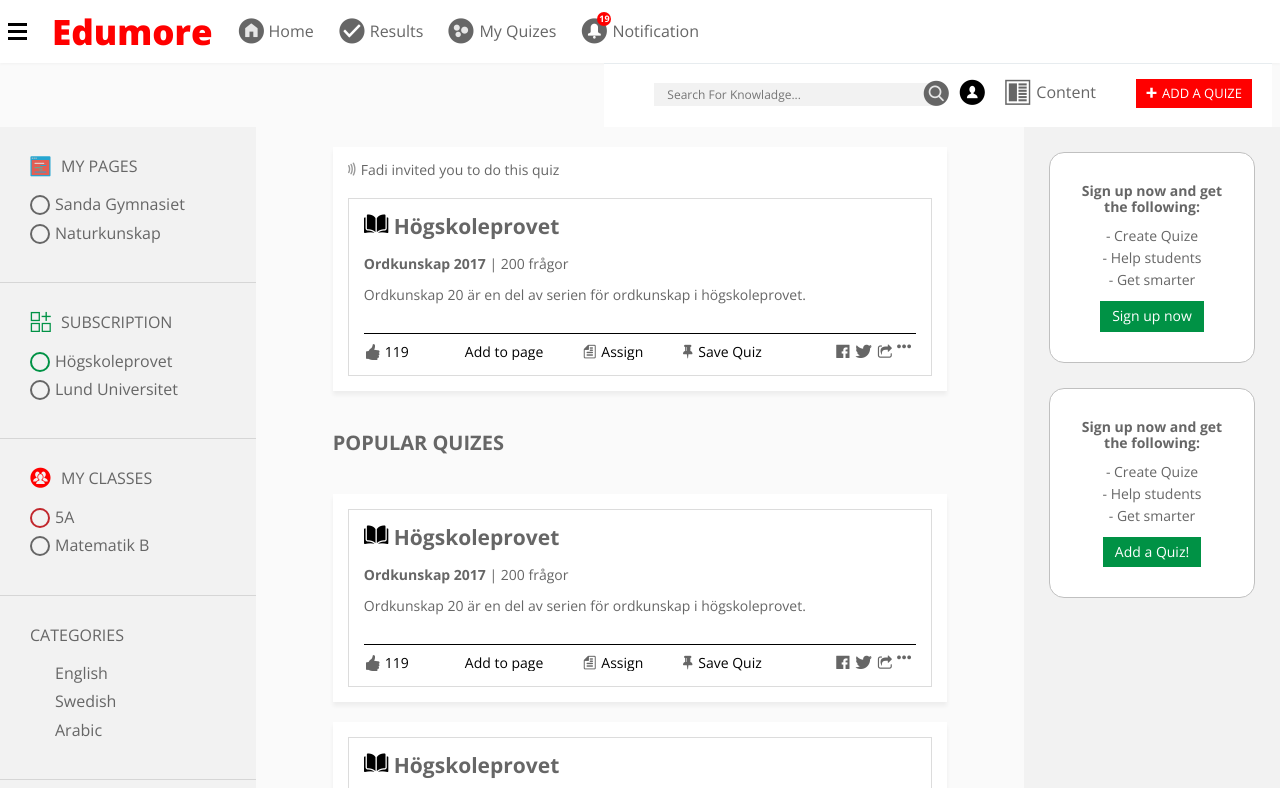
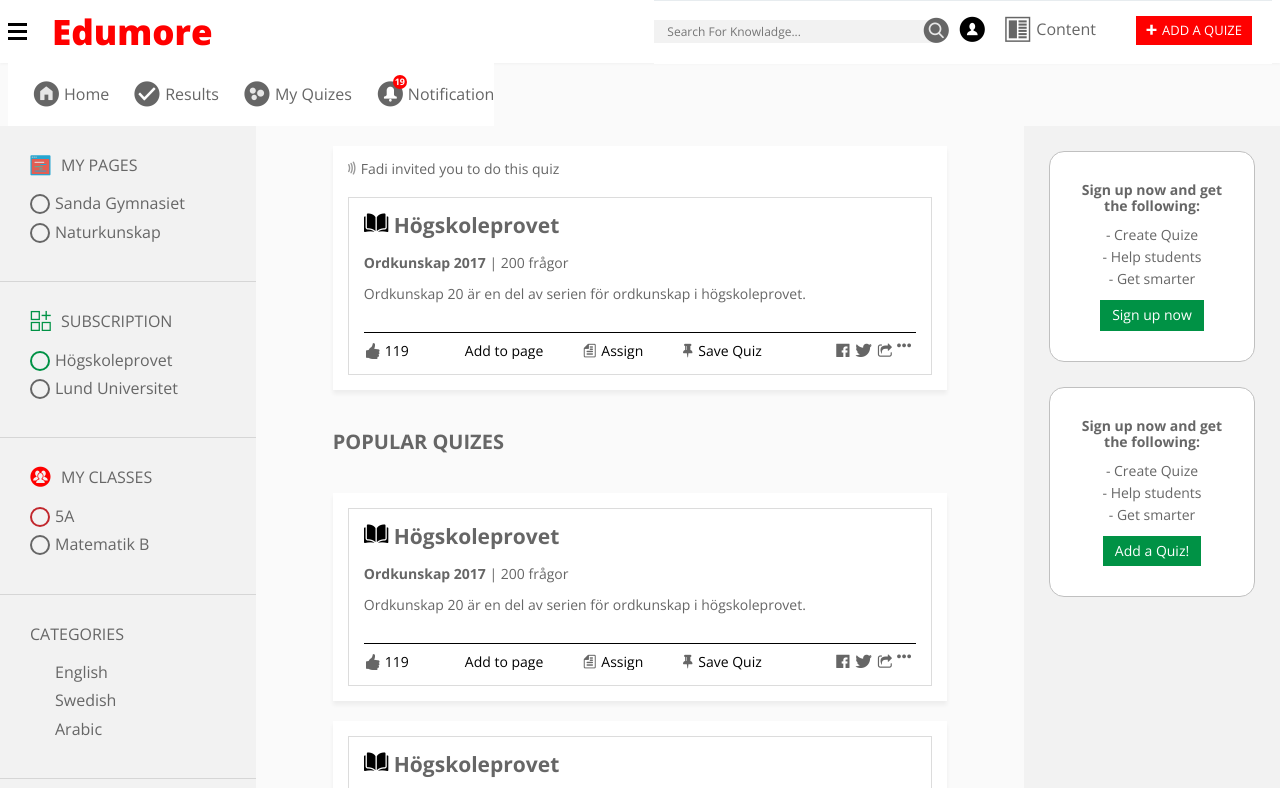
Before and after one commit to alphaPlusPlus/edumore, a website: page src/index.html in a window 1280 px wide. Both pictures are taken after a click on the link 17 px from the left and 32 px from the top of the page. Shown: the top 788 px of the page. Drawn offline with nearby package versions, Linux system fonts and the light colour scheme.

Commit message:
new updates

```diff
--- a/gulpfile.js
+++ b/gulpfile.js
@@ -19,6 +19,7 @@ const watch = require('gulp-watch');
 const rename = require('gulp-rename');
 const del = require('del');
 const runSequence = require('run-sequence');
+const wait = require('gulp-wait');
 
 
 
@@ -73,13 +74,12 @@ gulp.task('sync', () => {
 //
 gulp.task('css', () => {
   return gulp.src(paths.sass)
+    .pipe(wait(500))
     .pipe(sass({
-
       includePaths: [
         'node_modules/susy/sass',
         'node_modules/sass-mq'
       ],
-
       outputStyle: 'expanded'
 
     }).on('error', sass.logError))
@@ -91,7 +91,6 @@ gulp.task('css', () => {
     }))
 
     //.pipe(cleanCSS())
-
     .pipe(rename('styles.css'))
 
     .pipe(gulp.dest(paths.css))
--- a/package.json
+++ b/package.json
@@ -3,7 +3,7 @@
   "devDependencies": {
     "browser-sync": "*",
     "del": "*",
-    "gulp": "^3.8.11",
+    "gulp": "^3.9.1",
     "gulp-autoprefixer": "*",
     "gulp-clean-css": "*",
     "gulp-rename": "*",
@@ -17,6 +17,7 @@
     "@drewbot/sass-flexbox-grid": "^2.0.7",
     "flexboxgrid-sass": "^8.0.5",
     "gulp-install": "^1.1.0",
+    "gulp-wait": "0.0.2",
     "yarn": "^1.6.0"
   }
 }
--- a/src/css/styles.css
+++ b/src/css/styles.css
@@ -457,42 +457,30 @@ main {
 .header__button {
   float: left;
   margin-top: 23px;
-  margin-right: 25px;
+  margin-right: 5px;
 }
 
 .header__title {
   color: #ff0000;
-  font-size: 35px;
+  font-size: 25px;
   line-height: 63px;
   font-weight: 800;
+  float: left;
 }
 
 .header__right {
-  overflow: hidden;
-  border-top: 0.1rem solid #e7ecef;
-  background: #ffffff;
-  display: none;
+  float: right;
+  display: block;
   /*search form*/
 }
 
-.header__right.js-opened {
-  display: block;
-}
-
 .header__right form {
-  position: relative;
+  margin-top: 18px;
   float: left;
-  line-height: 63px;
 }
 
 .header__right form input {
-  width: 285px;
-  background: #f2f2f2;
-  font-size: 12px;
-  outline: none;
-  border: none;
-  height: 23px;
-  padding: 0 13px;
+  display: none;
 }
 
 .header__right form button {
@@ -501,23 +489,20 @@ main {
   background: url(../img/search.png);
   width: 26px;
   height: 26px;
-  position: absolute;
-  top: 16px;
-  right: -10px;
 }
 
 .header__right .profile {
   float: left;
   display: block;
   text-decoration: none;
-  margin: 15px 20px;
+  margin: 18px 5px;
 }
 
 .header__right .content {
   float: left;
   display: block;
   text-decoration: none;
-  margin: 15px 20px 15px 0px;
+  margin: 18px 0px 15px 0px;
   line-height: 26px;
   font-size: 16px;
   color: #666666;
@@ -528,11 +513,15 @@ main {
   margin-right: 5px;
 }
 
+.header__right .content > span {
+  display: none;
+}
+
 .header__right .add-button {
   float: left;
   display: block;
   text-decoration: none;
-  margin: 15px 20px;
+  margin: 18px 0;
   font-size: 13px;
   font-weight: 500;
   height: 29px;
@@ -543,25 +532,35 @@ main {
 }
 
 .header__right .add-button img {
-  margin-right: 5px;
+  margin-right: 0px;
+}
+
+.header__right .add-button > span {
+  display: none;
 }
 
 /* NAVIGATION
 ============================================================ */
 .nav {
-  top: 4.2rem;
+  position: absolute;
+  top: 60px;
   left: 0;
   right: 0;
   z-index: 1000;
-  display: block;
   background-color: #fff;
   -webkit-box-shadow: 0 0.4rem 0.4rem rgba(0, 0, 0, 0.05);
   box-shadow: 0 0.4rem 0.4rem rgba(0, 0, 0, 0.05);
   display: none;
+  visibility: hidden;
+  -webkit-transition: all 2s linear 1s;
+  -o-transition: all 2s linear 1s;
+  -moz-transition: all 2s linear 1s;
+  transition: all 2s linear 1s;
 }
 
 .nav.js-opened {
   display: block;
+  visibility: visible;
 }
 
 .nav__container {
@@ -871,24 +870,16 @@ footer .footer-right .social-media img {
 */
 @media (min-width: 48em) {
   .header__right {
-    display: none;
+    display: block;
+    float: right;
   }
   .header__title {
     float: left;
+    font-size: 35px;
   }
   .header .nav {
-    float: left;
-    display: block;
-    -webkit-box-shadow: none;
-    box-shadow: none;
-  }
-  .header .nav__container {
-    clear: both;
-    overflow: hidden;
-  }
-  .header .nav__item {
-    float: left;
-    border: none;
+    position: absolute;
+    top: 60px;
   }
 }
 
@@ -915,19 +906,67 @@ footer .footer-right .social-media img {
     width: 30%;
     display: block;
   }
+  .header__button {
+    float: left;
+    margin-right: 25px;
+  }
   .header__title {
     float: left;
+    font-size: 35px;
   }
   .header__right {
-    display: none;
-    float: right;
+    margin: 0;
+    overflow: hidden;
     border-top: 0.1rem solid #e7ecef;
     background: #ffffff;
+    float: right;
     /*search form*/
   }
+  .header__right.js-opened {
+    display: block;
+  }
   .header__right form {
-    margin-left: 50px;
-    width: auto;
+    position: relative;
+    float: left;
+    line-height: 63px;
+    margin-top: 0;
+  }
+  .header__right form input {
+    width: 285px;
+    background: #f2f2f2;
+    font-size: 12px;
+    outline: none;
+    border: none;
+    height: 23px;
+    padding: 0 13px;
+    display: inline;
+  }
+  .header__right form button {
+    position: absolute;
+    top: 16px;
+    right: -10px;
+  }
+  .header__right .profile {
+    margin: 15px 20px;
+  }
+  .header__right .content {
+    margin: 15px 20px 15px 0px;
+  }
+  .header__right .content > span {
+    display: inline-block;
+  }
+  .header__right .add-button {
+    margin: 15px 20px;
+  }
+  .header__right .add-button img {
+    margin-right: 5px;
+  }
+  .header__right .add-button > span {
+    display: inline-block;
+  }
+  .header .nav {
+    top: 0;
+    position: relative;
   }
   footer {
     display: block;
@@ -970,6 +1009,13 @@ footer .footer-right .social-media img {
 @media (min-width: 80em) {
   .header__right {
     display: block;
+    float: right;
+    border-top: 0.1rem solid #e7ecef;
+    background: #ffffff;
+    /*search form*/
+  }
+  .header__right form {
+    width: auto;
   }
   .header .nav {
     float: left;
--- a/src/index.html
+++ b/src/index.html
@@ -27,11 +27,22 @@
     <div class="header__container">
 
       <!-- Title -->
-      <a class="header__button"><img src="img/menu-icon.png"></a>
+      <a class="header__button" id="hamburger-btn"><img src="img/menu-icon.png"></a>
 
       <!-- Title -->
       <div class="header__title">Edumore</div>
 
+
+      <div class="header__right">
+            <form>
+                <input type="text" placeholder="Search For Knowladge..." />
+                <button type="submit"></button>
+            </form>
+            <a href="#" class="profile"><img src="img/profile.png"></a>
+            <a href="#" class="content"><img src="img/content.png"><span>Content</span></a>
+            <a href="#" class="add-button"><img src="img/add.png"><span>ADD A QUIZE</span></a>
+       </div>
+    </div>
     <!-- Navigation -->
     <nav class="nav" id="nav">
 
@@ -55,16 +66,6 @@
       </ul>
 
     </nav>
-      <div class="header__right">
-            <form>
-                <input type="text" placeholder="Search For Knowladge..." />
-                <button type="submit"></button>
-            </form>
-            <a href="#" class="profile"><img src="img/profile.png"></a>
-            <a href="#" class="content"><img src="img/content.png">Content</a>
-            <a href="#" class="add-button"><img src="img/add.png">ADD A QUIZE</a>
-       </div>
-    </div>
   </header>
 
 
@@ -223,12 +224,8 @@
         </div>
       </div>
   </footer>
-
-
-
-
   <!-- jQuery 3 -->
   <script src="js/vendor/jquery-3.2.1.min.js"></script>
-
+  <script src="js/script.js"></script>
 </body>
 </html>
--- /dev/null
+++ b/src/js/script.js
@@ -0,0 +1,36 @@
+
+/*
+================================================================================
+
+  Common
+
+================================================================================
+*/
+
+
+'use strict';
+
+
+/* * * * * * * * * * * * * * * * * * * * * * * * * * * * * * * * * * * * * * * *
+ *
+ *  Navigation
+ *
+ * * * * * * * * * * * * * * * * * * * * * * * * * * * * * * * * * * * * * * * */
+
+//
+// Open/Close navigation
+//
+$('#hamburger-btn').click(function() {
+
+  var $nav = $('#nav');
+
+  if ($nav.hasClass('js-opened')) {
+
+    $nav.removeClass('js-opened');
+
+  } else {
+
+    $nav.addClass('js-opened');
+
+  }
+});
--- a/src/sass/layout/_base.scss
+++ b/src/sass/layout/_base.scss
@@ -23,39 +23,26 @@
   &__button {
     float: left;
    margin-top: 23px;
-   margin-right: 25px;
+   margin-right: 5px;
 
   }
   &__title {
    color: #ff0000;
-   font-size: 35px;
+   font-size: 25px;
    line-height: 63px;
    font-weight: 800;
+   float: left;
   }
 
   &__right{
-    overflow: hidden;
-    border-top: 0.1rem solid $border-color;
-    background: #ffffff;
-    display: none;
-
-    // Opened state
-    &.js-opened {
-      display: block;
-    }
+    float: right;
+    display: block;
     /*search form*/
     form{
-      position: relative;
+      margin-top: 18px;
       float: left;
-      line-height: 63px;
       input{
-        width:285px;
-        background:#f2f2f2;
-        font-size: 12px;
-        outline: none;
-        border: none;
-        height: 23px;
-        padding: 0 13px;
+        display: none;
       }
       button{
         outline: none;
@@ -63,9 +50,6 @@
         background: url(../img/search.png);
         width: 26px;
         height: 26px;
-        position: absolute;
-        top: 16px;
-        right: -10px;
       }
     }
 
@@ -73,20 +57,23 @@
       float: left;
       display: block;
       text-decoration: none;
-      margin: 15px 20px;
+      margin: 18px 5px;
     }
 
     .content{
       float: left;
       display: block;
       text-decoration: none;
-      margin: 15px 20px 15px 0px;
+      margin: 18px 0px 15px 0px;
       line-height: 26px;
       font-size: 16px;
       color:#666666;
       > img{
         float: left;
         margin-right: 5px;
+      }
+      > span{
+        display: none;
       }
 
     }
@@ -95,7 +82,7 @@
       float: left;
       display: block;
       text-decoration: none;
-      margin: 15px 20px;
+      margin: 18px 0;
       font-size: 13px;
       font-weight: 500;
       height: 29px;
@@ -104,7 +91,10 @@
       color: #ffffff;
       padding: 0 10px;
       img{
-        margin-right:5px;
+        margin-right:0px;
+      }
+      > span{
+        display: none;
       }
     }
   }
@@ -115,19 +105,22 @@
 ============================================================ */
 
 .nav {
-  top: 4.2rem;
+  position: absolute;
+  top: 60px;
   left: 0;
   right: 0;
   z-index: 1000;
-  display: block;
   background-color: #fff;
   box-shadow: 0 0.4rem 0.4rem rgba(#000, 0.05);
   display: none;
+  visibility: hidden;
+  transition: all 2s linear 1s;
 
 
   // Opened state
   &.js-opened {
     display: block;
+    visibility: visible;
   }
 
 
@@ -239,10 +232,6 @@ footer{
   width: 100%;
   background: #f2f2f2;
 }
-.side-menu, .main-content, .side-content{
-
-}
-
 .side-menu{
   display: none;
 }
--- a/src/sass/main.scss
+++ b/src/sass/main.scss
@@ -32,5 +32,5 @@
 ------------------------------------ */
 @import 'layout/base';
 @import 'layout/mobile';
-@import 'layout/tablet';
+@import 'layout/tablets';
 @import 'layout/desktop';
```
Also changed, not shown: src/sass/layout/_desktop.scss (+8 -0 lines), src/sass/layout/_tablets.scss (renamed from src/sass/layout/_tablet.scss, +64 -20 lines), 1 other file. Lines whose indentation alone changed are shown as unchanged.
